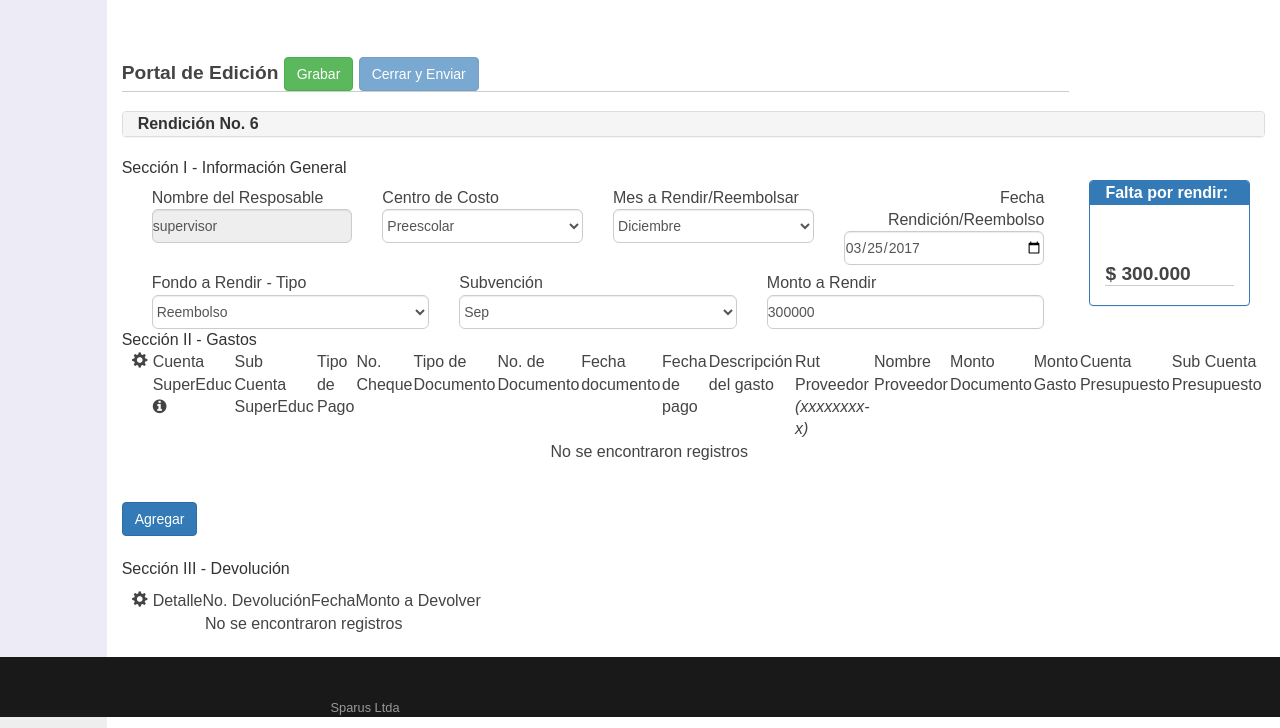
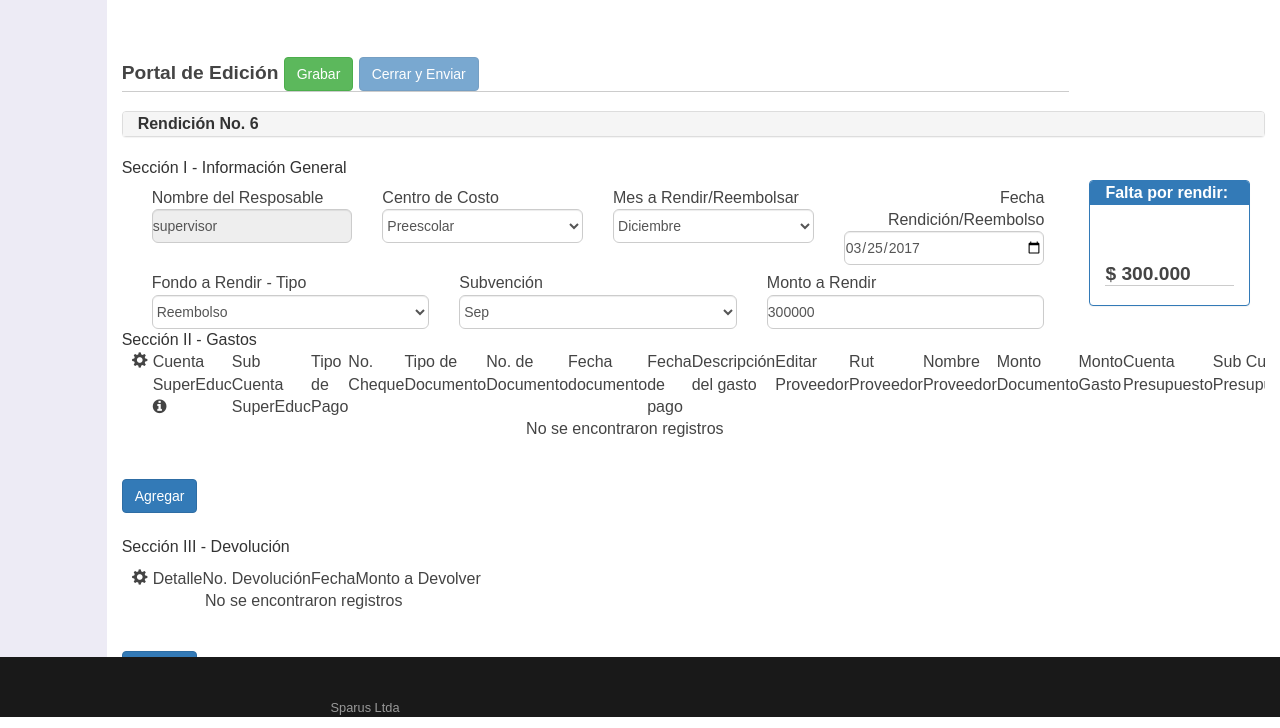
Before and after one commit to ivancarrascoq/LaProtectora, a Django app: page /rendicion/6/ in a window 1280 px wide. Shown: the part 83-811 px from the top of the page. Run offline with Django 3.2, Linux system fonts and the light colour scheme; a user stored in the database is signed in; data comes from the database, SQL or seed files in the repository; some libraries are stand-ins or nearby versions.

Commit message:
ChosenJS - Search Proveedor, only Admin Role

```diff
--- a/main_app/static/chosen/chosen.css
+++ b/main_app/static/chosen/chosen.css
@@ -12,6 +12,7 @@ This file is generated by `grunt build`, do not edit it by hand.
 
 /* @group Base */
 .chosen-container {
+  min-width: 100% !important;
   position: relative;
   display: inline-block;
   vertical-align: middle;
--- a/main_app/templates/edit.html
+++ b/main_app/templates/edit.html
@@ -232,7 +232,8 @@
               <th>Fecha documento</th>
               <th>Fecha de pago</th>
               <th>Descripci&oacute;n del gasto</th>
-              <th>Rut Proveedor <i>(xxxxxxxx-x)</i></th>
+              <th>Editar Proveedor</th>
+              <th>Rut Proveedor</th>
               <th>Nombre Proveedor</th>
               <th>Monto Documento</th>
               <th>Monto Gasto</th>
@@ -381,8 +382,11 @@
                    {% endif %}
                  >
                </td>
+               <!--modal-->
+               <td style="text-align: center;"><a onclick="proveedormodal({{a.first.id}})" id="myBtn-{{a.first.id}}" ><span class="glyphicon glyphicon-edit"></span></a></td>
+               <!--endmodal-->
                <td><!--rut proveedor-->
-                 <input readonly id="proveedor_rut-{{a.first.id}}" name="{{a.first.id}}" type="text" class="form-control"
+                 <input readonly id="proveedor_rut-{{a.first.id}}" name="{{a.first.id}}" type="text" class="form-control" style="width: 110px;"
                   pattern="^\d{7,8}-[0-9-,k]{1}$" value=
                    {% if a.first.proveedor_rut == None %}
                      ""
@@ -391,60 +395,67 @@
                    {% endif %}
                </td>
                <td><!--nombre proveedor-->
-                 <!--input id="proveedor_nombre" name="{{a.first.id}}" type="text" class="form-control" value=
+                 <input readonly id="proveedor_nombre-{{a.first.id}}" name="{{a.first.id}}" type="text" class="form-control" style="width: 300px;"
+                 value=
                    {% if a.first.proveedor_nombre == None %}
                      ""
                    {% else %}
-                     "{{a.first.proveedor_nombre|title}}"
+                     "{{a.first.proveedor_nombre}}"
                    {% endif %}
-               >-->
-               <div class="controls">
-                  <select id="proveedor_nombre-{{a.first.id}}" name="{{a.first.id}}" class="form-control" onchange="proveedor_fill({{a.first.id}})">
-                    {% for i in proveedores %}
+                >
+               <!--div class="controls">
+                  <select id="proveedor_nombre-{{a.first.id}}" name="{{a.first.id}}" class="form-control" onchange="proveedor_fill({{a.first.id}},value)">
+                    {#% for i in proveedores %#}
                        <option class="{{forloop.counter}}" value="{{i.id}}|{{i.rut}}"
-                       {% if a.first.proveedor_id == i.id %}selected{% endif %}
+                       {#% if a.first.proveedor_id == i.id %#}selected{#% endif %#}
                        >{{i.nombre}}</option>
-                    {% endfor %}
-
-
+                    {#% endfor %#}
                   </select>
-                </div>
+                </div-->
 
  <!--modal -->
+
  <style>
   /* The Modal (background) */
-  .modal {display: none; /* Hidden by default */position: fixed; /* Stay in place */z-index: 1; /* Sit on top */padding-top: 100px; /* Location of the box */  left: 0;top: 0;width: 100%; /* Full width */height: 100%; /* Full height */overflow: auto; /* Enable scroll if needed */  background-color: rgb(0,0,0); /* Fallback color */background-color: rgba(0,0,0,0.4); /* Black w/ opacity */  }   /* Modal Content */
-  .modal-content {background-color: #fefefe;margin: auto;padding: 20px;border: 1px solid #888;width: 80%;}    /* The Close Button */
-  .close-{{a.first.id}} {color: #aaaaaa;float: right;font-size: 28px;font-weight: bold;}
-  .close-{{a.first.id}}:hover,  .close-{{a.first.id}}:focus {color: #000;text-decoration: none;cursor: pointer;}
+  .modalp {display: none; /* Hidden by default */position: fixed; /* Stay in place */z-index: 1; /* Sit on top */padding-top: 100px; /* Location of the box */  left: 0;top: 0;width: 100%; /* Full width */height: 100%; /* Full height */overflow: auto; /* Enable scroll if needed */  background-color: rgb(0,0,0); /* Fallback color */background-color: rgba(0,0,0,0.4); /* Black w/ opacity */  }   /* Modal Content */
+  .modalp-content {background-color: #fefefe;margin: auto;padding: 20px;border: 1px solid #888;width: 80%;}    /* The Close Button */
+  .close-{{a.first.id}} {color: #aaaaaa;float: right;font-size: 28px;font-weight: bold;}  .close-{{a.first.id}}:hover,  .close-{{a.first.id}}:focus {color: #000;text-decoration: none;cursor: pointer;}
   </style>
 <!-- Trigger/Open The Modal -->
 <!--button id="myBtn-{{a.first.id}}">Open Modal</button-->
-<button onclick="proveedormodal({{a.first.id}})" id="myBtn-{{a.first.id}}" style="display:none;">Open Modal</button>
 
 
 <!-- The Modal -->
-<div id="myModal-{{a.first.id}}" class="modal"><!-- Modal content -->
-  <div class="modal-content"><span class="close-{{a.first.id}}">&times;</span>
-    <p>id registro: {{a.first.id}}
+<div id="myModal-{{a.first.id}}" class="modalp"><!-- Modal content -->
+  <div class="modalp-content">
+    <span class="close-{{a.first.id}}">&times;</span>
+
+    <p><!--id registro: {{a.first.id}}--><h3>Seleccione un proveedor:</h3>
                <!--div class="controls"-->
-                  <select data-placeholder="Seleccione proveedor..." class="chosen-select" tabindex="2"  >
+                  <select data-placeholder="Seleccione proveedor..." class="chosen-select" tabindex="2" onchange="chosen_fill_p({{a.first.id}},value)" >
                     {% for i in proveedores %}
-                       <option class="{{forloop.counter}}" value="{{i.id}}" >{{i.nombre}}</option>
+                       <option class="{{forloop.counter}}" value="{{i.id}}|{{i.rut}}|{{i.nombre}}"
+                       {% if a.first.proveedor_id == i.id %}selected{% endif %}
+                       >{{i.nombre}} - {{i.rut}}</option>
                     {% endfor %}
                   </select>
                 <!--/div-->
     </p>
+    <!--button type="submit" class="btn btn-primary" id="actualizar">Grabar</button-->
   </div>
 </div>
 
-
-
 <script>
+  function chosen_fill_p(reg_id,proveedor_id){
+    console.log(reg_id + ' - ' + proveedor_id);
+    $("#proveedor_nombre-"+reg_id).val(proveedor_id.split("|")[2]);
+    $("#proveedor_rut-"+reg_id).val(proveedor_id.split("|")[1]);
+
+  }
   function proveedormodal(a){
     event.preventDefault();
   // Get the modal
-  //console.log(a);
+  //console.log("registro: "+a);
   var modal = document.getElementById('myModal-'+a);
   modal.style.display = "block";
   // Get the button that opens the modal
@@ -1548,11 +1559,14 @@ $(document).ready(function(e)
   <script src="{% static 'chosen/docsupport/prism.js' %}" type="text/javascript" charset="utf-8"></script>
   <script src="{% static 'chosen/docsupport/init.js' %}" type="text/javascript" charset="utf-8"></script>
   <script>
-    function proveedor_fill(id){
+    function proveedor_fill(id,value){
       var a = $("#proveedor_nombre-"+id).val();
       var rut = a.split("|")[1];
       console.log(id+","+rut);
       $("#proveedor_rut-"+id).val(rut);
+      //value = value.split("|")[0];
+      //console.log(value);
+      //$(".chosen-select option[value="+value+"]").attr("selected","selected");
     };
   </script>
 {% endblock %}
--- a/main_app/views.py
+++ b/main_app/views.py
@@ -373,6 +373,7 @@ def save_rendicion(request):
             if type(i) == int and i > 0:
 #                print 'ID fondos - seccion II: ' + str(i)
                 print form[str(i)]
+                print 'registro 10:', form[str(i)][10]
 #                print '########cheque###########' + form[str(i)][0]
                 FondoDetalle.objects.filter(id = i).update(
                  categoria_id = form[str(i)][0],
@@ -385,9 +386,10 @@ def save_rendicion(request):
                  doc_fecha_pago = form[str(i)][7],
                  doc_detalle = form[str(i)][8],
                  proveedor_rut = form[str(i)][9],
-                 #proveedor_nombre = form[str(i)][10],
-                 proveedor_nombre = Proveedor.objects.get(id=(form[str(i)][10].split("|")[0])).nombre,
-                 proveedor_id = form[str(i)][10].split("|")[0],
+                 proveedor_nombre = form[str(i)][10],
+                 #proveedor_nombre = Proveedor.objects.get(id=(form[str(i)][10].split("|")[0])).nombre,
+                 #proveedor_id = form[str(i)][10].split("|")[0],
+                 proveedor_id = Proveedor.objects.filter(rut = form[str(i)][9]).first().id,
                  #
                  gasto = form[str(i)][12],
                  doc_monto = form[str(i)][11],
```
Also changed, not shown: 1 other file.
